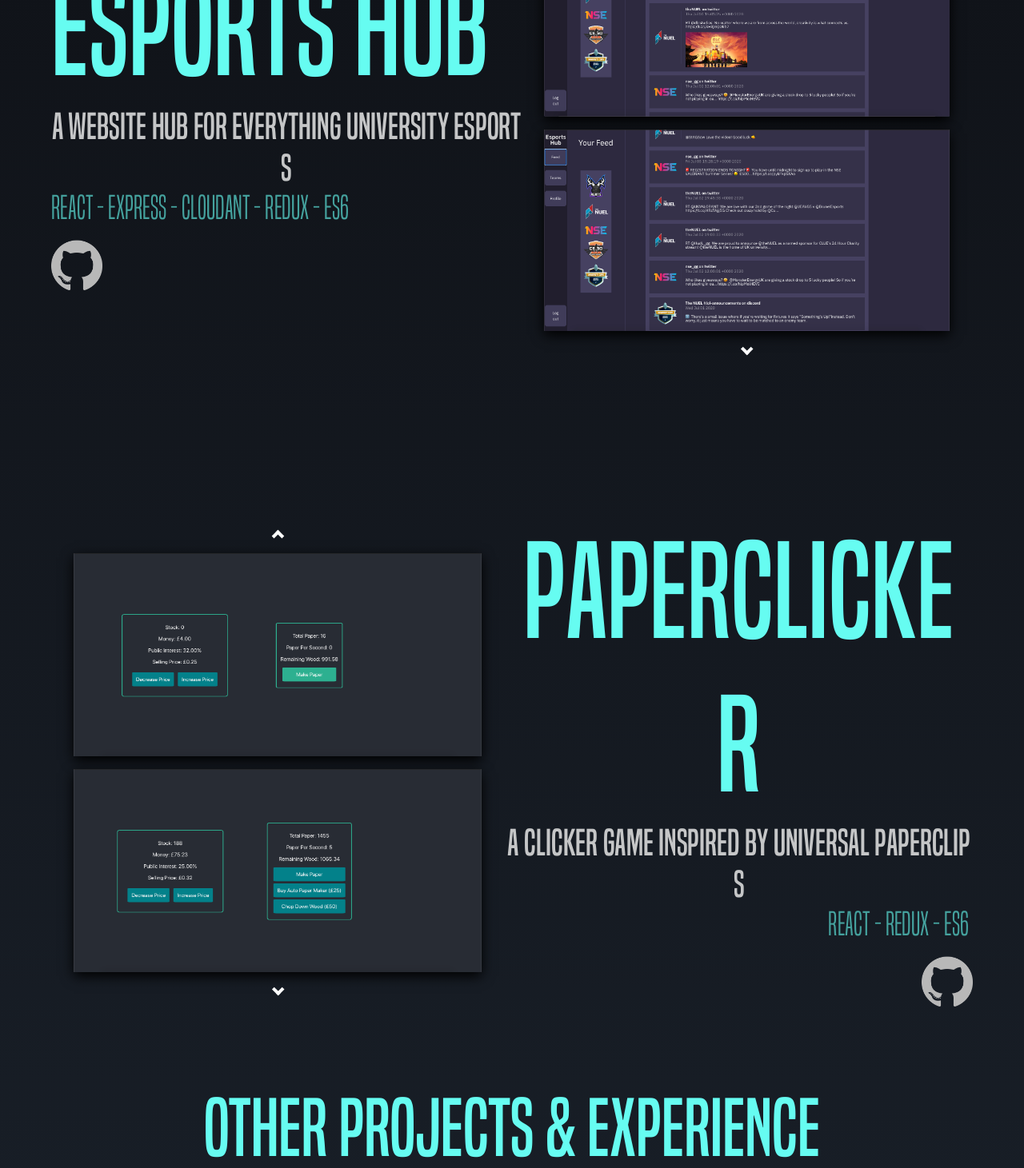
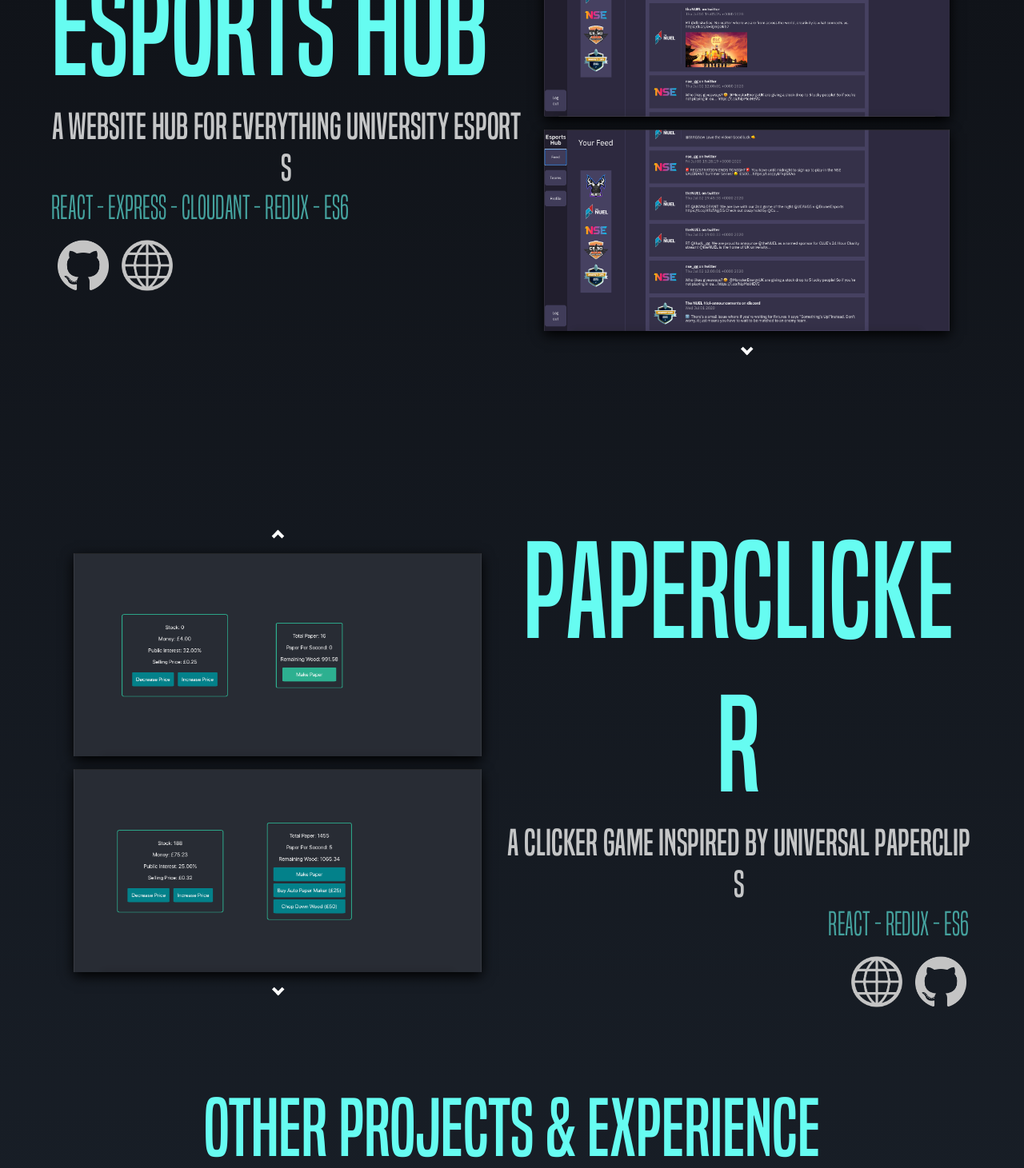
Before and after one commit to stefan-cooper/portfolio, a React (Create React App) app: page / in a window 1280 px wide. Shown: the part 1046-2507 px from the top of the page at 80% size. Built offline with nearby package versions, Linux system fonts and the light colour scheme.

Commit message:
Added links to the websites for portfolio projects

```diff
--- a/src/App.js
+++ b/src/App.js
@@ -70,7 +70,10 @@
               <div className='portfolio-1-title'>ESPORTS HUB </div>
               <div className='portfolio-1-sub'>A website hub for everything university esports</div>
               <div className='portfolio-1-tert'>REACT - EXPRESS - CLOUDANT - REDUX - ES6 </div>
-              <a className='portfolio-1-github' target='_blank' rel='noopener noreferrer' href={'https://github.com/3eak/esportshub-server'}><img alt='GitHub Logo' className='github' src={require('./images/github.png')}></img></a>
+              <div className='portfolio-1-links'>
+                <a className='portfolio-1-links-pics' target='_blank' rel='noopener noreferrer' href={'https://github.com/3eak/esportshub-server'}><img alt='GitHub Logo' className='github' src={require('./images/github.png')}></img></a>
+                <a className='portfolio-1-links-pics' target='_blank' rel='noopener noreferrer' href={'https://hub.stefancooper.com'}><img alt='Web Logo' className='github' src={require('./images/web.png')}></img></a>
+              </div>
             </Zoom>
           </div>
           <Zoom left cascade>
@@ -88,7 +91,10 @@
               <div className='portfolio-2-title'>PAPERCLICKER</div>
               <div className='portfolio-2-sub'>A clicker game inspired by Universal Paperclips</div>
               <div className='portfolio-2-tert'>REACT - REDUX - ES6 </div>
-              <a className='portfolio-2-github' target='_blank' rel='noopener noreferrer' href={'https://github.com/3eak/paper-clicker'}><img alt='GitHub Logo' className='github' src={require('./images/github.png')}></img></a>
+              <div className='portfolio-2-links'>
+                <a className='portfolio-2-links-pics' target='_blank' rel='noopener noreferrer' href={'http://clicker.stefancooper.com'}><img alt='Web Logo' className='github' src={require('./images/web.png')}></img></a>
+                <a className='portfolio-2-links-pics' target='_blank' rel='noopener noreferrer' href={'https://github.com/3eak/paper-clicker'}><img alt='GitHub Logo' className='github' src={require('./images/github.png')}></img></a>
+              </div>
             </Zoom>
           </div>
           <Zoom right cascade>
--- a/src/App.scss
+++ b/src/App.scss
@@ -106,9 +106,13 @@
   font-size: 5vh;
 }
 
-.portfolio-1-github {
+.portfolio-1-links {
   margin-top: 1rem;
-  filter: brightness(0.8);
+}
+
+.portfolio-1-links-pics {
+  margin: 0.5rem;
+  filter: brightness(0.85);
 }
 
 .portfolio-1-images-div {
@@ -178,10 +182,14 @@
   align-self: flex-end;
 }
 
-.portfolio-2-github {
+.portfolio-2-links {
   margin-top: 1rem;
-  filter: brightness(0.8);
   align-self: flex-end;
+}
+
+.portfolio-2-links-pics {
+  margin: 0.5rem;
+  filter: brightness(0.85);
 }
 
 .otherProjects {
```
Also changed, not shown: src/images/web.png (added).
